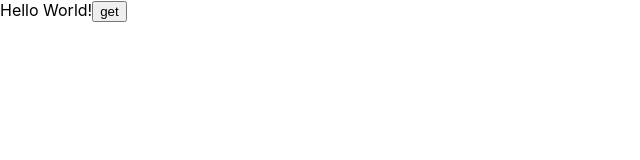
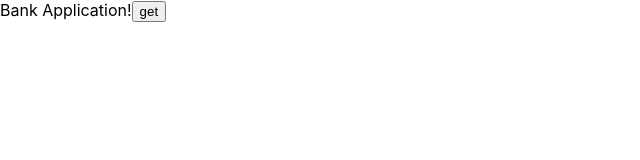
Before and after one commit to svetlanagaydey/bank-fullstack-app, a React (Create React App) app in the folder client/: page / in a window 1280 px wide. Shown: the top 160 px of the page, without its empty margins (0-640 px from the left). Built offline with nearby package versions, Linux system fonts and the light colour scheme.

Commit message:
aplication has been deployed on heroku

```diff
--- a/client/src/App.js
+++ b/client/src/App.js
@@ -11,7 +11,7 @@ function App() {
   return (
     <div >
       {' '}
-      Hello World!
+      Bank Application!
       <button onClick={getReq}>get</button>
     </div>
   );
```
